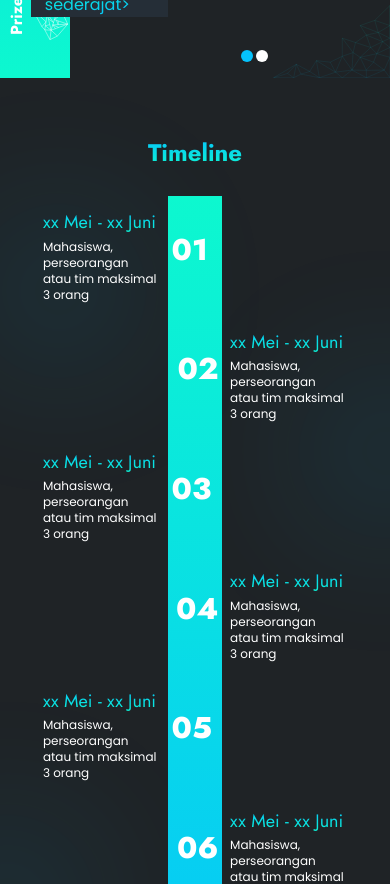
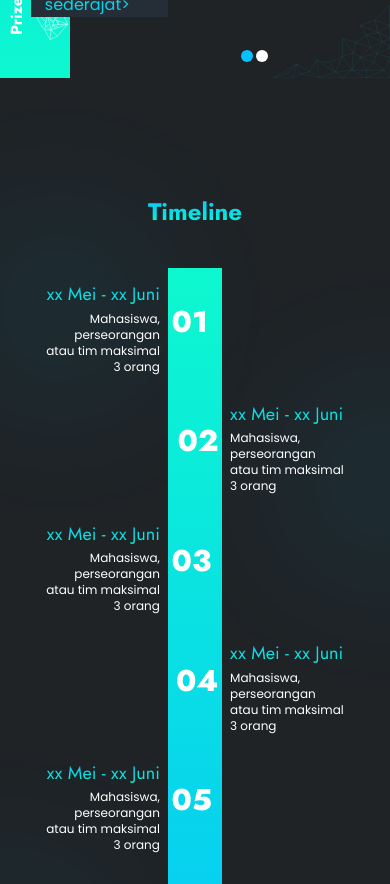
Before and after one commit to Harmerz/nescougm, a Next.js app: page /competition in a window 390 px wide. Shown: the part 2000-2884 px from the top of the page. Built offline with nearby package versions, Linux system fonts and the light colour scheme.

Commit message:
fix : competition timeline responsiveness

```diff
--- a/components/pages/competition/Timeline.js
+++ b/components/pages/competition/Timeline.js
@@ -41,7 +41,17 @@ export function Timeline({ timelines }) {
       >
         <VerticalBar title="Timeline" color="c-01" />
       </div>
-      <div className="w-full h-full flex justify-center relative lg:static mt-[7vh] lg:mt-0 box-content pb-[5vh] lg:pb-0">
+      <div className="w-full h-full flex flex-col justify-center items-center z-[10] lg:ml-[5%] mt-[7vh] lg:mt-0 box-content pb-[5vh] lg:pb-0">
+        <div
+          data-aos="fade-in"
+          data-aos-duration="2000"
+          data-aos-anchor="#CompetitionTimeline"
+          data-aos-anchor-placement="top-center"
+          className="mb-[40px] lg:mb-0 lg:absolute w-1/2 lg:mx-auto lg:inset-x-0 lg:top-[15%] text-center text-2xl sm:text-4xl md:text-5xl lg:text-5xl font-jost font-bold text-transparent bg-clip-text bg-gradient-to-b from-c-01 to-c-02"
+        >
+          Timeline
+        </div>
+        <div className="relative lg:static lg:mr-[8%] w-full h-full flex flex-col lg:flex-row justify-evenly">
           <div
             data-aos="fade-up"
             data-aos-duration="2000"
@@ -59,16 +69,6 @@ export function Timeline({ timelines }) {
             >
               <VerticalBar title="Timeline" color="white" />
             </div>
-        </div>
-        <div className="w-full h-full flex flex-col items-center justify-center z-[10] lg:ml-[5%]">
-          <div
-            data-aos="fade-in"
-            data-aos-duration="2000"
-            data-aos-anchor="#CompetitionTimeline"
-            data-aos-anchor-placement="top-center"
-            className="absolute w-1/2 mx-auto inset-x-0 text-center -top-[7vh] lg:top-[15%] text-2xl sm:text-4xl md:text-5xl lg:text-5xl font-jost font-bold text-transparent bg-clip-text bg-gradient-to-b from-c-01 to-c-02"
-          >
-            Timeline
           </div>
           <div
             data-aos="fade-up"
--- a/components/pages/competition/TimelineList.js
+++ b/components/pages/competition/TimelineList.js
@@ -26,10 +26,18 @@ export default function TimelineList({ children, index, timeline }) {
               : 'mr-[11%] ml-[59%] lg:ml-0 lg:mr-0 lg:mt-[5%]'
           }`}
         >
-          <div className="text-lg sm:text-2xl md:text-3xl lg:text-2xl xl:text-3xl font-jost text-transparent bg-clip-text bg-gradient-to-b from-c-01 to-c-02 text-center flex items-center mb-[2%]">
+          <div
+            className={`text-lg sm:text-2xl md:text-3xl lg:text-xl xl:text-2xl 2xl:text-3xl font-jost text-transparent bg-clip-text bg-gradient-to-b from-c-01 to-c-02 flex items-center mb-[2%] ${
+              index % 2 === 1 ? 'justify-end' : 'justify-start'
+            } lg:justify-start`}
+          >
             {timeline}
           </div>
-          <div className="text-xs sm:text-xl md:text-2xl lg:text-xl 2xl:text-2xl font-poppins text-white text-left">
+          <div
+            className={`text-xs sm:text-xl md:text-2xl lg:text-base 2xl:text-lg font-poppins text-white ${
+              index % 2 === 1 ? 'text-right' : 'text-left'
+            } lg:text-left`}
+          >
             {children}
           </div>
         </div>
```
Lines whose indentation alone changed are shown as unchanged.
